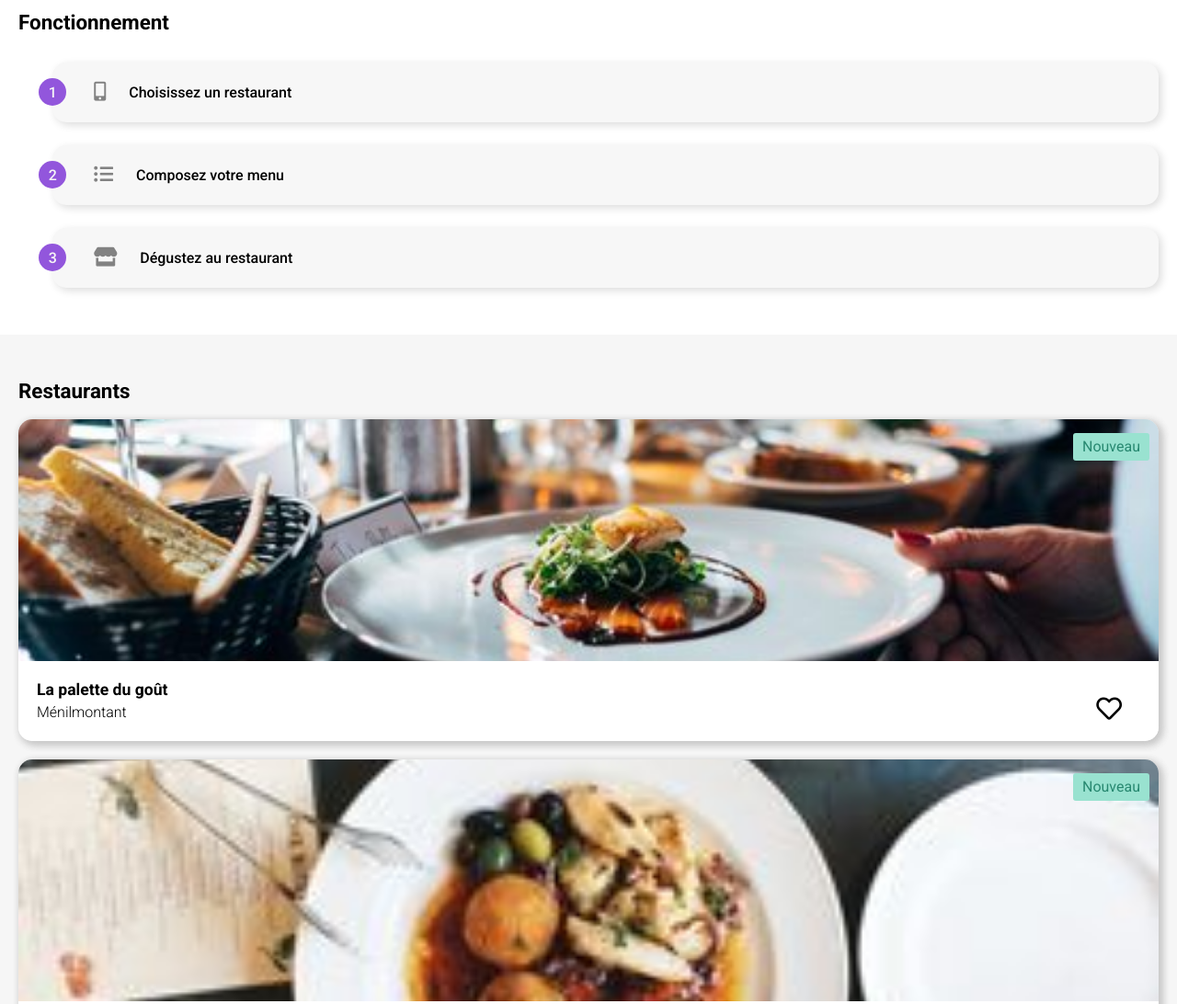
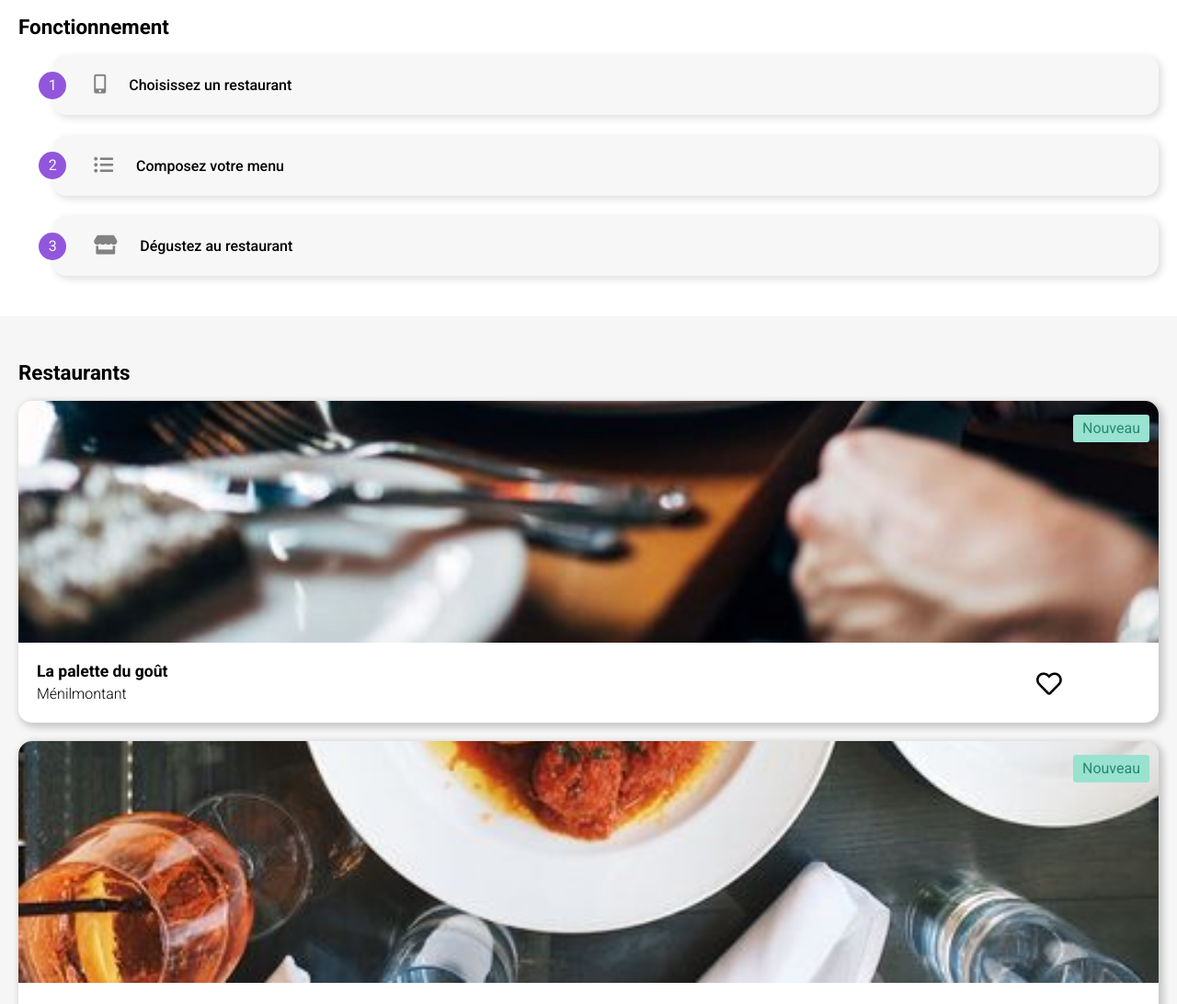
Before and after one commit to SuperSandrine/OCprojets, a website: page index.html in a window 1280 px wide. Shown: the part 426-1518 px from the top of the page at 92% size. Drawn offline with Linux system fonts and the light colour scheme; a web font is replaced by a local one.

Commit message:
debug suite à analyse validator, problème de <a> et de button dans le coeur, le bouton principal violet, problème avec label et la liste de fonctionnement.Résolution de ces principaux problème. Première animation avec transform et le bouton violet. nouveau format d'images pour une homogénéité du rendu et par simplicité.

```diff
--- a/index.html
+++ b/index.html
@@ -47,28 +47,41 @@
           <p class="subtitle">
             Découvrez des restaurants d'exception, séléctionnés par nos soins.
           </p>
-          <a href="#restaurants">
+          <form action="#restaurants">
+            <button type="submit" class="button__cta">
+              Explorer nos restaurants
+            </button>
+          </form>
+
+          <!-- <a href="#restaurants">
             <button class="button__cta">Explorer nos restaurants</button>
-          </a>
+          </a> -->
         </section>
         <!--*******Second part*******-->
         <section id="manual">
           <h2>Fonctionnement</h2>
           <div class="manuallist">
-            <button class="button__manual">
-              <label> 1 </label>
+            <div class="box">
+              <label class="box__label">1</label>
+              <button class="box__button">
                 <i class="fas fa-mobile-alt"></i>
-              <span class="button__text">Choisissez un restaurant</span>
+                <span>Choisissez un restaurant</span>
               </button>
-            <button class="button__manual">
-              <label> 2 </label>
+            </div>
+            <div class="box">
+              <label class="box__label">2</label>
+              <button class="box__button">
                 <i class="fas fa-list-ul"></i>
-              <span class="button__text">Composez votre menu </span>
+                <span>Composez votre menu </span>
               </button>
-            <button class="button__manual">
-              <label> 3 </label><i class="fas fa-store"></i>Dégustez au
-              restaurant
+            </div>
+            <div class="box">
+              <label class="box__label">3</label>
+              <button class="box__button">
+                <i class="fas fa-store"></i>
+                <span> Dégustez au restaurant </span>
               </button>
+            </div>
           </div>
         </section>
         <!--*******third part*******-->
@@ -76,7 +89,8 @@
           <h2>Restaurants</h2>
           <div id="catalogue">
             <!-- Beginning of the first card -->
-            <a class="card" href="#">
+            <div class="boxC">
+              <a class="card" href="./menufirst.html">
                 <article class="card">
                   <div class="card__new">Nouveau</div>
                   <div class="card__image">
@@ -90,6 +104,17 @@
                       <h3>La palette du goût</h3>
                       <p>Ménilmontant</p>
                     </div>
+                    <!-- <button class="like">
+                      <span class="like--empty">
+                        <i class="far fa-heart fa-lg"></i>
+                      </span>
+                      <span class="like--full">
+                        <i class="fas fa-heart fa-lg"></i>
+                      </span>
+                    </button> -->
+                  </div>
+                </article>
+              </a>
               <button class="like">
                 <span class="like--empty">
                   <i class="far fa-heart fa-lg"></i>
@@ -99,15 +124,14 @@
                 </span>
               </button>
             </div>
-              </article>
-            </a>
             <!-- End of the first card -->
+            <div class="boxC">
               <a class="card" href="#">
                 <article class="card">
                   <div class="card__new">Nouveau</div>
                   <div class="card__image">
                     <img
-                    src="img/restaurants/stil-u2Lp8tXIcjw-unsplashsmall.jpg"
+                      src="img/restaurants/stil-u2Lp8tXIcjw-cropedsmall.jpg"
                       alt="Photo d'une assiette dressée"
                     />
                   </div>
@@ -116,6 +140,17 @@
                       <h3>La note enchantée</h3>
                       <p>Charonne</p>
                     </div>
+                    <!-- <button class="like">
+                      <span class="like--empty">
+                        <i class="far fa-heart fa-lg"></i>
+                      </span>
+                      <span class="like--full">
+                        <i class="fas fa-heart fa-lg"></i>
+                      </span>
+                    </button> -->
+                  </div>
+                </article>
+              </a>
               <button class="like">
                 <span class="like--empty">
                   <i class="far fa-heart fa-lg"></i>
@@ -125,8 +160,8 @@
                 </span>
               </button>
             </div>
-              </article>
-            </a>
+
+            <div class="boxC">
               <a class="card" href="#">
                 <article class="card">
                   <div class="card__image">
@@ -140,6 +175,17 @@
                       <h3>À la française</h3>
                       <p>Cité Rouge</p>
                     </div>
+                    <!-- <button class="like">
+                    <span class="like--empty">
+                      <i class="far fa-heart fa-lg"></i>
+                    </span>
+                    <span class="like--full">
+                      <i class="fas fa-heart fa-lg"></i>
+                    </span>
+                  </button> -->
+                  </div>
+                </article>
+              </a>
               <button class="like">
                 <span class="like--empty">
                   <i class="far fa-heart fa-lg"></i>
@@ -149,8 +195,8 @@
                 </span>
               </button>
             </div>
-              </article>
-            </a>
+
+            <div class="boxC">
               <a class="card" href="#">
                 <article class="card">
                   <div class="card__image">
@@ -164,6 +210,17 @@
                       <h3>Le délice des sens</h3>
                       <p>Folie-Méricourt</p>
                     </div>
+                    <!-- <button class="like">
+                      <span class="like--empty">
+                        <i class="far fa-heart fa-lg"></i>
+                      </span>
+                      <span class="like--full">
+                        <i class="fas fa-heart fa-lg"></i>
+                      </span>
+                    </button> -->
+                  </div>
+                </article>
+              </a>
               <button class="like">
                 <span class="like--empty">
                   <i class="far fa-heart fa-lg"></i>
@@ -173,8 +230,6 @@
                 </span>
               </button>
             </div>
-              </article>
-            </a>
           </div>
         </section>
       </main>
--- a/sass/3layout/_card.scss
+++ b/sass/3layout/_card.scss
@@ -1,3 +1,20 @@
+.boxC {
+  width: 100%;
+  display: flex;
+  justify-content: center;
+  align-items: flex-start;
+  flex-direction: column;
+  aspect-ratio: 4/3;
+  max-height: 350px;
+  position: relative;
+  .like {
+    position: absolute;
+    bottom: 8%;
+    right: 8%;
+    // > comment faire pour que right soit définit
+    //en fonction du bord de la boxC ? j'ai imposé le
+    // le meme dimensionnement à boxC qu'à .card
+  }
   .card {
     display: flex;
     flex-direction: column;
@@ -23,10 +40,11 @@
       height: 75%;
       img {
         object-fit: cover;
+        object-position: bottom;
         width: 100%;
         height: 100%;
         border-radius: 15px 15px 0 0;
-      //comment faire pour que la photo ne soit pas centrée
+        // TODO comment faire pour que la photo ne soit pas centrée
         //mais alignée en bas et coupée en haut du coup
       }
     }
@@ -44,3 +62,24 @@
       }
     }
   }
+}
+
+.like {
+  background: none;
+  color: black;
+  font-size: 1.3rem;
+  cursor: cell;
+  // TODO trouver la main pour le pointer
+  &--full {
+    display: none;
+  }
+  &:hover {
+    .like--full {
+      display: unset;
+      color: $colour-primary;
+    }
+    .like--empty {
+      display: none;
+    }
+  }
+}
--- a/sass/4components/_buttons.scss
+++ b/sass/4components/_buttons.scss
@@ -22,7 +22,9 @@ button {
   border-radius: 25px;
   padding: 0 20px;
   box-shadow: 3px 3px 10px rgb(200, 200, 200);
+  transition: transform 400ms, background 1s, box-shadow 400ms;
   &:hover {
+    transform: scale(1.1);
     background: radial-gradient(
       at 30% -90%,
       lighten($colour-secondary, 10%) 20px,
@@ -42,30 +44,14 @@ button {
 // il m'a fallu passer de la valeur HEX à HLS et RGB à HLS
 // et trouver le point de rupture entre les deux couleurs
 
-.button {
-  &__manual {
-    /* - les boutons de fonctionnement, présents sur accueil, gris > violet
-       - choix d'un alignement des i et textes sur la gauche */
-    display: flex;
-    justify-content: flex-start;
-    align-items: center;
+.box {
+  width: 97%;
   position: relative;
-    background-color: backeti($colour-darkachromatic);
-    width: 97%;
-    height: 65px;
-    font-weight: 500;
-    border-radius: 15px;
-    padding: 0 20px;
-    box-shadow: 3px 3px 10px rgb(220, 220, 220);
-    i {
-      padding: 0 25px;
-      color: $colour-darkachromatic;
-    }
-    /* - une fonction pour définir la couleur de i par rapport au fond
-      - utiliser cette fonction avec des teintes de couelur primaire en survol*/
-    label {
+  &__label {
     position: absolute;
+    z-index: 2;
     left: -15px;
+    top: calc((65px - 30px) / 2);
     background-color: $colour-primary;
     height: 30px;
     width: 30px;
@@ -75,41 +61,61 @@ button {
     justify-content: center;
     align-items: center;
   }
+  &__button {
+    /* - les boutons de fonctionnement, présents sur home, gris > violet
+       - choix d'un alignement des i et textes sur la gauche (et non centré)*/
+    display: flex;
+    justify-content: flex-start;
+    align-items: center;
+    position: relative;
+    background-color: backeti($colour-darkachromatic);
+    width: 100%;
+    height: 65px;
+    font-weight: 500;
+    border-radius: 15px;
+    padding: 0 20px;
+    box-shadow: 3px 3px 10px rgb(220, 220, 220);
     &:hover {
       i {
         color: $colour-primary;
       }
       background-color: backeti($colour-primary);
     }
+    i {
+      padding: 0 25px;
+      color: $colour-darkachromatic;
     }
-  &__text {
+    /* - une fonction pour définir la couleur de i par rapport au fond
+    - utilisation cette fonction avec des teintes de couleur primaire en survol*/
+    span {
       display: flex;
       justify-content: center;
       align-items: center;
     }
   }
+}
 
-.like {
-  background: none;
-  color: black;
-  font-size: 1.3rem;
-  padding-right: 20px;
-  padding-top: 20px;
-  cursor: cell;
-  // -todo trouver la main pour le pointer
-  &--full {
-    display: none;
-  }
-  &:hover {
-    .like--full {
-      display: unset;
-      color: $colour-primary;
-    }
-    .like--empty {
-      display: none;
-    }
-  }
-}
+// .like {
+//   background: none;
+//   color: black;
+//   font-size: 1.3rem;
+//   padding-right: 20px;
+//   padding-top: 20px;
+//   cursor: cell;
+//   // -todo trouver la main pour le pointer
+//   &--full {
+//     display: none;
+//   }
+//   &:hover {
+//     .like--full {
+//       display: unset;
+//       color: $colour-primary;
+//     }
+//     .like--empty {
+//       display: none;
+//     }
+//   }
+// }
 //- todo trouver un moyen de remplir le coeur avec gradient
 // autre possibilitté pour les coeurs: les superposer et
 //changer leur ordre z-index de superposition lors du survol
--- a/sass/5pages/_home.scss
+++ b/sass/5pages/_home.scss
@@ -14,13 +14,13 @@
 
 #manual {
   @include flexcolumn;
-  height: 400px;
+  height: 380px;
   .manuallist {
-    height: 270px;
+    height: 240px;
     display: flex;
     flex-direction: column;
     align-items: flex-end;
-    justify-content: space-around;
+    justify-content: space-between;
   }
 }
 
@@ -29,9 +29,9 @@
   flex-direction: column;
   padding: 40px 20px;
   background-color: $colour-achromatic;
+  #catalogue {
+    display: flex;
+    flex-direction: column;
+    row-gap: 20px;
+  }
 }
-#catalogue {
-  display: flex;
-  flex-direction: column;
-  row-gap: 20px;
-}
```
Also changed, not shown: css/style.css, img/restaurants/stil-u2Lp8tXIcjw-cropedbig.jpg (added), img/restaurants/stil-u2Lp8tXIcjw-cropedsmall.jpg (added), img/restaurants/stil-u2Lp8tXIcjw-unsplashbig.jpg (deleted), img/restaurants/stil-u2Lp8tXIcjw-unsplashsmall.jpg (deleted), 1 other file. Lines whose indentation alone changed are shown as unchanged.
